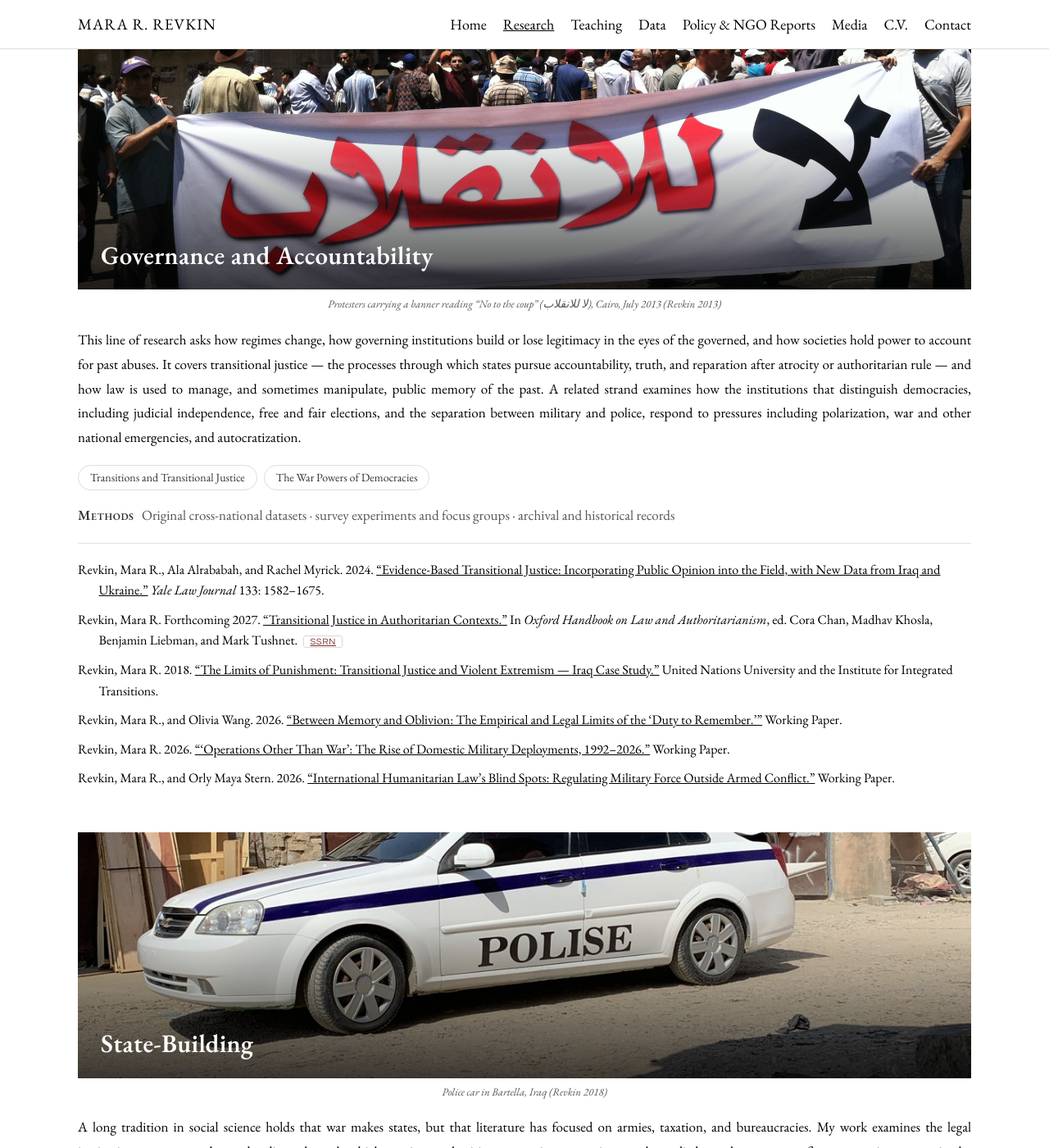
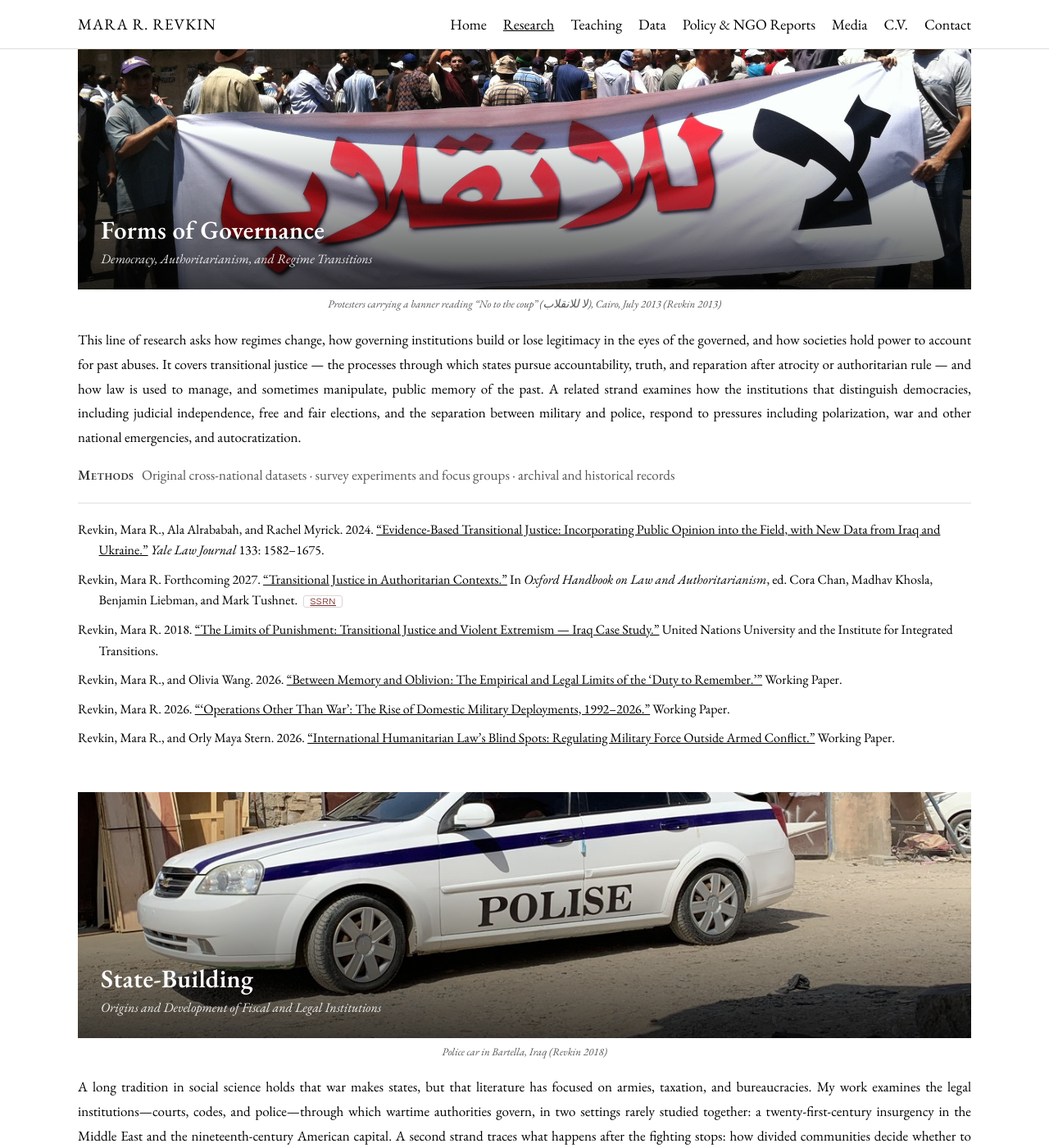
Before and after one commit to mrevkin/mrevkin.github.io, a Jekyll site: the page research.html, which Jekyll copies as it is, in a window 1280 px wide and 1400 px high, scrolled down 492 px. Shown: the whole window at 82% size. Built offline with Jekyll 4.4.1, drawn with Linux system fonts in a browser that asks for light colours; some of the changed text lies outside the part shown.

Commit message:
Collapse the six sub-categories into the three IDS themes; use full IDS theme names

```diff
--- a/research.html
+++ b/research.html
@@ -67,24 +67,24 @@
       <div class="theme-photo">
         <img src="cairo-no-to-the-coup.jpg" alt="Protesters carrying a banner reading &quot;No to the coup&quot; in Cairo, July 2013" />
         <div class="theme-overlay">
-          <h2>Governance and Accountability</h2>
+          <h2>Forms of Governance</h2>
+          <p class="theme-sub">Democracy, Authoritarianism, and Regime Transitions</p>
         </div>
       </div>
       <p class="img-caption">Protesters carrying a banner reading &ldquo;No to the coup&rdquo; (<span lang="ar" dir="rtl">&#1604;&#1575; &#1604;&#1604;&#1575;&#1606;&#1602;&#1604;&#1575;&#1576;</span>), Cairo, July 2013 (Revkin 2013)</p>
       <div class="theme-body">
         <p>This line of research asks how regimes change, how governing institutions build or lose legitimacy in the eyes of the governed, and how societies hold power to account for past abuses. It covers transitional justice &mdash; the processes through which states pursue accountability, truth, and reparation after atrocity or authoritarian rule &mdash; and how law is used to manage, and sometimes manipulate, public memory of the past. A related strand examines how the institutions that distinguish democracies, including judicial independence, free and fair elections, and the separation between military and police, respond to pressures including polarization, war and other national emergencies, and autocratization.</p>
-        <div class="strands"><button class="strand-btn" data-s="tj" aria-pressed="false">Transitions and Transitional Justice</button><button class="strand-btn" data-s="warpowers" aria-pressed="false">The War Powers of Democracies</button></div>
         <p class="theme-methods"><strong>Methods</strong> Original cross-national datasets &middot; survey experiments and focus groups &middot; archival and historical records</p>
         <ul class="theme-works">
-          <li data-m="surveys legal" data-c="iraq ukraine" data-s="tj">Revkin, Mara R., Ala Alrababah, and Rachel Myrick. 2024. <a href="evidence-based-transitional-justice.html">&ldquo;Evidence-Based Transitional Justice: Incorporating Public Opinion into the Field, with New Data from Iraq and Ukraine.&rdquo;</a> <em>Yale Law Journal</em> 133: 1582&ndash;1675.</li>
-          <li data-m="legal" data-c="comparative" data-s="tj">Revkin, Mara R. Forthcoming 2027. <a href="https://papers.ssrn.com/sol3/papers.cfm?abstract_id=5930595" target="_blank">&ldquo;Transitional Justice in Authoritarian Contexts.&rdquo;</a> In <em>Oxford Handbook on Law and Authoritarianism</em>, ed. Cora Chan, Madhav Khosla, Benjamin Liebman, and Mark Tushnet. <a class="ssrn-tag" href="https://papers.ssrn.com/sol3/papers.cfm?abstract_id=5930595" target="_blank">SSRN</a></li>
+          <li data-m="surveys legal" data-c="iraq ukraine">Revkin, Mara R., Ala Alrababah, and Rachel Myrick. 2024. <a href="evidence-based-transitional-justice.html">&ldquo;Evidence-Based Transitional Justice: Incorporating Public Opinion into the Field, with New Data from Iraq and Ukraine.&rdquo;</a> <em>Yale Law Journal</em> 133: 1582&ndash;1675.</li>
+          <li data-m="legal" data-c="comparative">Revkin, Mara R. Forthcoming 2027. <a href="https://papers.ssrn.com/sol3/papers.cfm?abstract_id=5930595" target="_blank">&ldquo;Transitional Justice in Authoritarian Contexts.&rdquo;</a> In <em>Oxford Handbook on Law and Authoritarianism</em>, ed. Cora Chan, Madhav Khosla, Benjamin Liebman, and Mark Tushnet. <a class="ssrn-tag" href="https://papers.ssrn.com/sol3/papers.cfm?abstract_id=5930595" target="_blank">SSRN</a></li>
 
-          <li data-m="surveys interviews" data-c="iraq" data-s="tj">Revkin, Mara R. 2018. <a href="limits-of-punishment.html">&ldquo;The Limits of Punishment: Transitional Justice and Violent Extremism &mdash; Iraq Case Study.&rdquo;</a> United Nations University and the Institute for Integrated Transitions.</li>
+          <li data-m="surveys interviews" data-c="iraq">Revkin, Mara R. 2018. <a href="limits-of-punishment.html">&ldquo;The Limits of Punishment: Transitional Justice and Violent Extremism &mdash; Iraq Case Study.&rdquo;</a> United Nations University and the Institute for Integrated Transitions.</li>
 
-          <li data-m="surveys legal" data-c="comparative southsudan" data-s="tj">Revkin, Mara R., and Olivia Wang. 2026. <a href="between-memory-and-oblivion.html">&ldquo;Between Memory and Oblivion: The Empirical and Legal Limits of the &lsquo;Duty to Remember.&rsquo;&rdquo;</a> Working Paper.</li>
-          <li data-m="archival legal" data-c="us" data-s="warpowers">Revkin, Mara R. 2026. <a href="operations-other-than-war.html">&ldquo;&lsquo;Operations Other Than War&rsquo;: The Rise of Domestic Military Deployments, 1992&ndash;2026.&rdquo;</a> Working Paper.</li>
+          <li data-m="surveys legal" data-c="comparative southsudan">Revkin, Mara R., and Olivia Wang. 2026. <a href="between-memory-and-oblivion.html">&ldquo;Between Memory and Oblivion: The Empirical and Legal Limits of the &lsquo;Duty to Remember.&rsquo;&rdquo;</a> Working Paper.</li>
+          <li data-m="archival legal" data-c="us">Revkin, Mara R. 2026. <a href="operations-other-than-war.html">&ldquo;&lsquo;Operations Other Than War&rsquo;: The Rise of Domestic Military Deployments, 1992&ndash;2026.&rdquo;</a> Working Paper.</li>
 
-          <li data-m="legal" data-c="comparative" data-s="warpowers">Revkin, Mara R., and Orly Maya Stern. 2026. <a href="ihl-blind-spots.html">&ldquo;International Humanitarian Law&rsquo;s Blind Spots: Regulating Military Force Outside Armed Conflict.&rdquo;</a> Working Paper.</li>
+          <li data-m="legal" data-c="comparative">Revkin, Mara R., and Orly Maya Stern. 2026. <a href="ihl-blind-spots.html">&ldquo;International Humanitarian Law&rsquo;s Blind Spots: Regulating Military Force Outside Armed Conflict.&rdquo;</a> Working Paper.</li>
         </ul>
       </div>
     </section>
@@ -93,20 +93,20 @@
         <img src="research-police.jpeg" alt="Police car in Bartella, Iraq" />
         <div class="theme-overlay">
           <h2>State-Building</h2>
+          <p class="theme-sub">Origins and Development of Fiscal and Legal Institutions</p>
         </div>
       </div>
       <p class="img-caption">Police car in Bartella, Iraq (Revkin 2018)</p>
       <div class="theme-body">
         <p>A long tradition in social science holds that war makes states, but that literature has focused on armies, taxation, and bureaucracies. My work examines the legal institutions&mdash;courts, codes, and police&mdash;through which wartime authorities govern, in two settings rarely studied together: a twenty-first-century insurgency in the Middle East and the nineteenth-century American capital. A second strand traces what happens after the fighting stops: how divided communities decide whether to punish or reintegrate those accused of collaboration, and how humanitarian assistance shapes reconstruction in fragile settings.</p>
-        <div class="strands"><button class="strand-btn" data-s="statebuilding" aria-pressed="false">State-Building During and After War</button><button class="strand-btn" data-s="reintegration" aria-pressed="false">Reconstruction and Reintegration After War</button></div>
         <p class="theme-methods"><strong>Methods</strong> Archival research &middot; conjoint and survey experiments &middot; household surveys in conflict-affected settings</p>
         <ul class="theme-works">
-          <li data-m="archival legal" data-c="us" data-s="statebuilding">Revkin, Mara R., and Gage Gramlick. 2026. <a href="https://papers.ssrn.com/sol3/papers.cfm?abstract_id=7133018" target="_blank">&ldquo;The Civil War Origins of Fiscal Policing: Evidence from the District of Columbia.&rdquo;</a> Working Paper. <a class="ssrn-tag" href="https://papers.ssrn.com/sol3/papers.cfm?abstract_id=7133018" target="_blank">SSRN</a></li>
-          <li data-m="surveys legal" data-c="iraq" data-s="reintegration">Revkin, Mara R., and Kristen Kao. 2024. <a href="no-peace-without-punishment.html">&ldquo;No Peace Without Punishment? Reintegrating Islamic State Collaborators in Iraq.&rdquo;</a> <em>American Journal of Comparative Law</em> 71: 989&ndash;1032.</li>
-          <li data-m="surveys" data-c="iraq" data-s="reintegration">Kao, Kristen, and Mara R. Revkin. 2023. <a href="retribution-or-reconciliation.html">&ldquo;Retribution or Reconciliation? Post-Conflict Attitudes Toward Enemy Collaborators.&rdquo;</a> <em>American Journal of Political Science</em> 67: 358&ndash;373.</li>
-          <li data-m="surveys" data-c="ukraine" data-s="reintegration">Dill, Janina, Marnie Howlett, Carl M&uuml;ller-Crepon, and Mara R. Revkin. 2026. <a href="resistance-collaboration-ethnic-bias.html">&ldquo;Resistance, Collaboration, and Ethnic Bias: Evidence on Social Cohesion in Wartime Ukraine.&rdquo;</a> Working Paper. Revise and Resubmit.</li>
+          <li data-m="archival legal" data-c="us">Revkin, Mara R., and Gage Gramlick. 2026. <a href="https://papers.ssrn.com/sol3/papers.cfm?abstract_id=7133018" target="_blank">&ldquo;The Civil War Origins of Fiscal Policing: Evidence from the District of Columbia.&rdquo;</a> Working Paper. <a class="ssrn-tag" href="https://papers.ssrn.com/sol3/papers.cfm?abstract_id=7133018" target="_blank">SSRN</a></li>
+          <li data-m="surveys legal" data-c="iraq">Revkin, Mara R., and Kristen Kao. 2024. <a href="no-peace-without-punishment.html">&ldquo;No Peace Without Punishment? Reintegrating Islamic State Collaborators in Iraq.&rdquo;</a> <em>American Journal of Comparative Law</em> 71: 989&ndash;1032.</li>
+          <li data-m="surveys" data-c="iraq">Kao, Kristen, and Mara R. Revkin. 2023. <a href="retribution-or-reconciliation.html">&ldquo;Retribution or Reconciliation? Post-Conflict Attitudes Toward Enemy Collaborators.&rdquo;</a> <em>American Journal of Political Science</em> 67: 358&ndash;373.</li>
+          <li data-m="surveys" data-c="ukraine">Dill, Janina, Marnie Howlett, Carl M&uuml;ller-Crepon, and Mara R. Revkin. 2026. <a href="resistance-collaboration-ethnic-bias.html">&ldquo;Resistance, Collaboration, and Ethnic Bias: Evidence on Social Cohesion in Wartime Ukraine.&rdquo;</a> Working Paper. Revise and Resubmit.</li>
 
-          <li data-m="legal" data-c="syria" data-s="reintegration">Revkin, Mara R. 2022. <a href="closed-camps-prisons.html">&ldquo;When Do &lsquo;Closed Camps&rsquo; Become Prisons by Another Name?&rdquo;</a> <em>Yale Journal of International Law Online</em> 47: 57&ndash;70.</li>
+          <li data-m="legal" data-c="syria">Revkin, Mara R. 2022. <a href="closed-camps-prisons.html">&ldquo;When Do &lsquo;Closed Camps&rsquo; Become Prisons by Another Name?&rdquo;</a> <em>Yale Journal of International Law Online</em> 47: 57&ndash;70.</li>
         </ul>
       </div>
     </section>
@@ -115,21 +115,21 @@
         <img src="drawing-battle-for-mosul.jpg" alt="A child's drawing of the battle for Mosul, Iraq" />
         <div class="theme-overlay">
           <h2>The Costs of War</h2>
+          <p class="theme-sub">Civilian Harm, Redress, and Prevention</p>
         </div>
       </div>
       <p class="img-caption">A child&rsquo;s drawing of the battle for Mosul, Iraq (Revkin 2017)</p>
       <div class="theme-body">
         <p>This work concerns the conduct of war: how civilians judge the armed forces fighting around them, how international humanitarian law regulates&mdash;and fails to regulate&mdash;the use of military force, and what is owed to those harmed, whether symbolic, in the form of apologies and memorialization, or material, in the form of compensation and investment in reconstruction.</p>
-        <div class="strands"><button class="strand-btn" data-s="harm" aria-pressed="false">Civilian Harm and Military Legitimacy</button><button class="strand-btn" data-s="force" aria-pressed="false">Regulating the Use of Force</button><button class="strand-btn" data-s="aid" aria-pressed="false">U.S. Foreign Policy, Humanitarian Aid, and Prevention</button></div>
         <p class="theme-methods"><strong>Methods</strong> Original datasets built from military strike reports &middot; satellite imagery &middot; conjoint experiments, interviews, and focus groups</p>
         <ul class="theme-works">
-          <li data-m="surveys interviews geospatial" data-c="iraq" data-s="harm">Krick, Benjamin, Jonathan Petkun, and Mara R. Revkin. 2025. <a href="civilian-harm-military-legitimacy.html">&ldquo;Civilian Harm and Military Legitimacy in War: Evidence from the Battle of Mosul.&rdquo;</a> <em>International Organization</em> 79: 332&ndash;357.</li>
-          <li data-m="legal" data-c="iraq syria" data-s="force">Hathaway, Oona A., Azmat Khan, and Mara R. Revkin. 2025. <a href="dual-use-objects-in-war.html">&ldquo;The Dangerous Rise of &lsquo;Dual-Use&rsquo; Objects in War: History, Evidence, and the Case for Reform.&rdquo;</a> <em>Yale Law Journal</em> 134: 2645&ndash;2750.</li>
-          <li data-m="surveys interviews" data-c="iraq" data-s="harm">Dill, Janina, and Mara R. Revkin. 2026. <a href="https://papers.ssrn.com/sol3/papers.cfm?abstract_id=7202820" target="_blank">&ldquo;The Moral Logic of Blame for Civilian Casualties: Evidence from Iraq.&rdquo;</a> Working Paper. <a class="ssrn-tag" href="https://papers.ssrn.com/sol3/papers.cfm?abstract_id=7202820" target="_blank">SSRN</a></li>
+          <li data-m="surveys interviews geospatial" data-c="iraq">Krick, Benjamin, Jonathan Petkun, and Mara R. Revkin. 2025. <a href="civilian-harm-military-legitimacy.html">&ldquo;Civilian Harm and Military Legitimacy in War: Evidence from the Battle of Mosul.&rdquo;</a> <em>International Organization</em> 79: 332&ndash;357.</li>
+          <li data-m="legal" data-c="iraq syria">Hathaway, Oona A., Azmat Khan, and Mara R. Revkin. 2025. <a href="dual-use-objects-in-war.html">&ldquo;The Dangerous Rise of &lsquo;Dual-Use&rsquo; Objects in War: History, Evidence, and the Case for Reform.&rdquo;</a> <em>Yale Law Journal</em> 134: 2645&ndash;2750.</li>
+          <li data-m="surveys interviews" data-c="iraq">Dill, Janina, and Mara R. Revkin. 2026. <a href="https://papers.ssrn.com/sol3/papers.cfm?abstract_id=7202820" target="_blank">&ldquo;The Moral Logic of Blame for Civilian Casualties: Evidence from Iraq.&rdquo;</a> Working Paper. <a class="ssrn-tag" href="https://papers.ssrn.com/sol3/papers.cfm?abstract_id=7202820" target="_blank">SSRN</a></li>
 
-          <li data-m="interviews" data-c="iraq syria" data-s="harm">Revkin, Mara R. 2018. <a href="cradled-by-conflict.html">&ldquo;&lsquo;I Am Nothing Without a Weapon&rsquo;: Understanding Child Recruitment and Use by Armed Groups in Syria and Iraq.&rdquo;</a> In <em>Cradled by Conflict: Child Involvement with Armed Groups in Contemporary Conflict</em>, ed. Siobhan O&rsquo;Neil and Kato Van Broeckhoven, 104&ndash;139. United Nations University.</li>
+          <li data-m="interviews" data-c="iraq syria">Revkin, Mara R. 2018. <a href="cradled-by-conflict.html">&ldquo;&lsquo;I Am Nothing Without a Weapon&rsquo;: Understanding Child Recruitment and Use by Armed Groups in Syria and Iraq.&rdquo;</a> In <em>Cradled by Conflict: Child Involvement with Armed Groups in Contemporary Conflict</em>, ed. Siobhan O&rsquo;Neil and Kato Van Broeckhoven, 104&ndash;139. United Nations University.</li>
 
-          <li data-m="surveys" data-c="southsudan" data-s="aid">Levy, Gabriella, and Mara R. Revkin. 2025. <a href="fragility-index.html">&ldquo;Introducing the Fragility Index: A Tool for Evidence-Based Transitional and Recovery Programming.&rdquo;</a> International Organization for Migration in South Sudan and Duke University, 1&ndash;77. <a class="ssrn-tag" href="https://southsudan.iom.int/sites/g/files/tmzbdl1046/files/documents/2023-11/20231120_multi_dimensitional_fragility_ss_report.pdf" target="_blank">IOM PDF</a></li>
+          <li data-m="surveys" data-c="southsudan">Levy, Gabriella, and Mara R. Revkin. 2025. <a href="fragility-index.html">&ldquo;Introducing the Fragility Index: A Tool for Evidence-Based Transitional and Recovery Programming.&rdquo;</a> International Organization for Migration in South Sudan and Duke University, 1&ndash;77. <a class="ssrn-tag" href="https://southsudan.iom.int/sites/g/files/tmzbdl1046/files/documents/2023-11/20231120_multi_dimensitional_fragility_ss_report.pdf" target="_blank">IOM PDF</a></li>
         </ul>
       </div>
     </section>
```
Also changed, not shown: other parts of research.html (+2 -16 lines).
